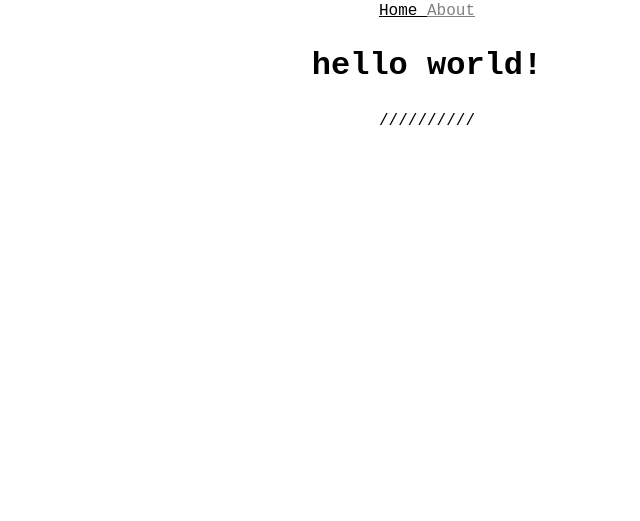
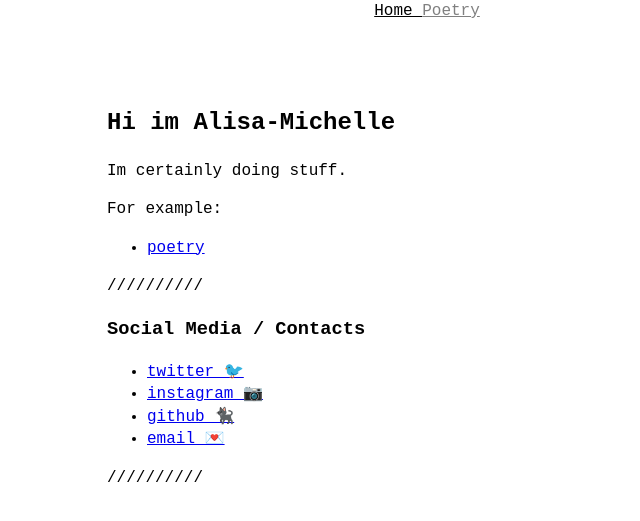
Before and after one commit to 0xA115A1/0xA115A1.github.io, a Jekyll site: the page built from index.markdown, in a window 1280 px wide. Shown: the top 521 px of the page, without its empty margins (213-853 px from the left). Built offline with Jekyll 4.4.1, drawn with Linux system fonts in a browser that asks for light colours.

Commit message:
Fixed style to tolerable

```diff
--- a/_data/navbar.yaml
+++ b/_data/navbar.yaml
@@ -1,4 +1,4 @@
 - name: Home
   link: /
-- name: About
-  link: /about/
+- name: Poetry
+  link: /poetry/
--- a/_includes/navbar.html
+++ b/_includes/navbar.html
@@ -1,6 +1,6 @@
-<nav>
+<nav class = 'nav'>
     {% for item in site.data.navbar %}
-      <a href="{{ item.link }}" {% if page.url == item.link %}class="selected_nav"{% else %}class="other_nav"{% endif %}>
+      <a href="{{ item.link }}" {% if page.url == item.link %}class="nav-a-selected"{% else %}class="nav-a-other"{% endif %}>
         {{ item.name }}
       </a>
     {% endfor %}
--- a/_layouts/default.html
+++ b/_layouts/default.html
@@ -7,7 +7,8 @@
   </head>
   <body>
     {% include navbar.html %}
-    {{ content }}
-    <hr/>
+        <div class="block">
+        {{ content }}
+        </div>
   </body>
 </html>
--- a/_sass/main.scss
+++ b/_sass/main.scss
@@ -1,10 +1,3 @@
-.selected_nav {
-    color: black;
-  }
-
-.other_nav {
-    color: gray;
-}
 
 
 
@@ -43,19 +36,38 @@
     overflow-wrap: break-word;
   }
 
-  nav {
+
+.nav {
     text-align: center;
-  }
+    font-size: 50;
 
-  div {
-    text-align: center;
+    &-a {
+        @extend .nav;
 
-  }
+        &-selected {
+            @extend .nav-a;
+            color: black;
+        }
+
+        &-other {
+            @extend .nav-a;
+            color: gray;
+        }
+    }
+}
+
+
 
   hr {
-    text-align: center;
     border: 0;
 
     &:before { content: '/////' }
     &:after { content: attr(data-content) '/////' }
   }
+
+
+.block {
+    max-width: 640px;
+    margin: 0 auto;
+    padding: 4rem 2rem;
+  }
--- a/aaaaaaaaaaaaaaaaaaaaa.markdown
+++ /dev/null
@@ -1,6 +0,0 @@
----
-# Feel free to add content and custom Front Matter to this file.
-# To modify the layout, see https://jekyllrb.com/docs/themes/#overriding-theme-defaults
-
-layout: home
----
--- a/about.markdown
+++ b/index.markdown
@@ -1,14 +1,23 @@
 ---
 layout: default
-title: About me, AM
-permalink: /about/
+title: AM
+permalink: /
 ---
-# Hi im Alisa-Michelle
+## Hi im Alisa-Michelle
 
 Im certainly doing stuff.
 
-# Social Media / Contacts
+For example:
+
+- [poetry]({{site.url}}/poetry)
+
+---
+
+
+### Social Media / Contacts
 - [twitter 🐦](https://twitter.com/{{site.username}})
 - [instagram 📷](https://instagram.com/{{site.username}})
 - [github 🐈‍⬛](https://github.com/{{site.username}})
 - [email 💌](mailto:{{site.username}}@gmail.com)
+
+---
```
Also changed, not shown: poetry.html (added, +8 -0 lines), 1.html (renamed from index.html).
